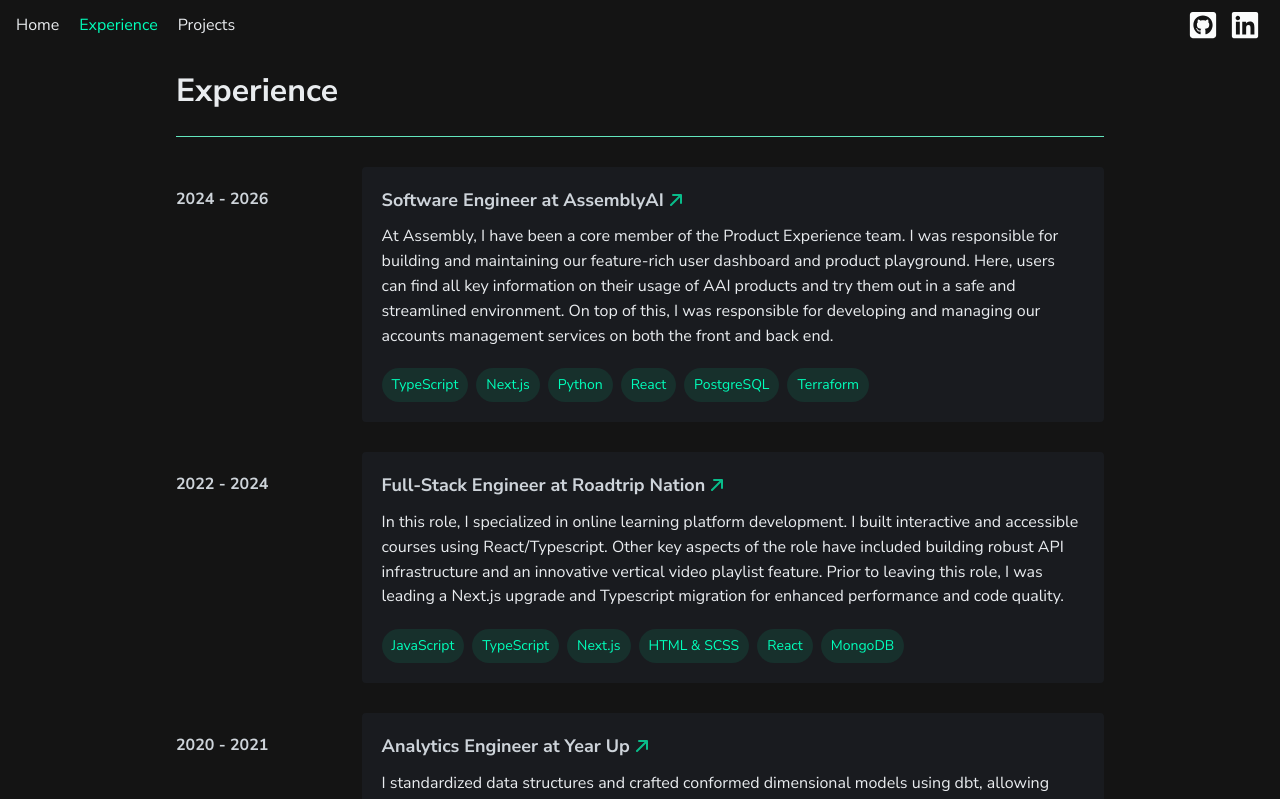
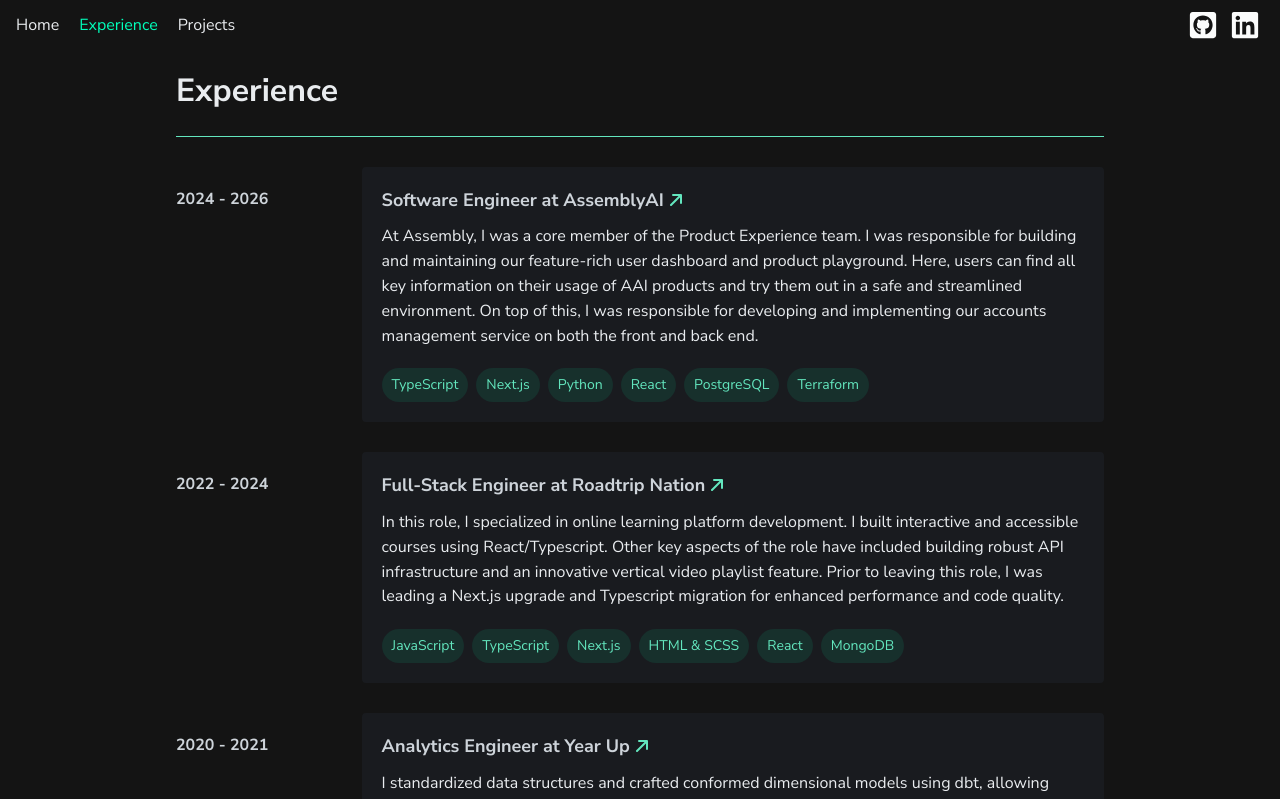
Before and after one commit to matt-gefen/portfolio-next, a Next.js app: page /experience in a window 1280 px wide. Shown: the top 799 px of the page. Built offline with nearby package versions, Linux system fonts and the light colour scheme.

Commit message:
feat: add fully featured projects mapping and content

```diff
--- a/app/experience/page.tsx
+++ b/app/experience/page.tsx
@@ -59,14 +59,14 @@
               </ul>
               <div className={`${styles.project_description}`}>
                 <p>
-                  At Assembly, I have been a core member of the Product
-                  Experience team. I was responsible for building and
-                  maintaining our feature-rich user dashboard and product
-                  playground. Here, users can find all key information on their
-                  usage of AAI products and try them out in a safe and
-                  streamlined environment. On top of this, I was responsible for
-                  developing and managing our accounts management services on
-                  both the front and back end.
+                  At Assembly, I was a core member of the Product Experience
+                  team. I was responsible for building and maintaining our
+                  feature-rich user dashboard and product playground. Here,
+                  users can find all key information on their usage of AAI
+                  products and try them out in a safe and streamlined
+                  environment. On top of this, I was responsible for developing
+                  and implementing our accounts management service on both the
+                  front and back end.
                 </p>
               </div>
             </div>
--- a/app/projects/page.module.css
+++ b/app/projects/page.module.css
@@ -30,7 +30,7 @@
   }
 }
 .company {
-  color: #09bc8a;
+  color: var(--mantine-color-teal-3);
 }
 .project_parent_link {
   & p {
@@ -39,7 +39,7 @@
 }
 .project_parent_link:hover {
   .company {
-    color: #00ffbb;
+    color: var(--mantine-color-teal-3);
   }
 }
 .project {
@@ -91,17 +91,20 @@
       display: inline-block;
     }
     & svg {
-      fill: #09bc8a;
+      fill: var(--mantine-color-teal-3);
       transition: transform 100ms ease-in-out;
     }
   }
   .project_link:hover {
-    color: #00ffbb;
+    color: var(--mantine-color-teal-3);
     & svg {
-      fill: #00ffbb;
+      fill: var(--mantine-color-teal-3);
       transform: translateX(1px) translateY(-3px);
     }
   }
+}
+.project_secondary {
+  margin-top: 20px;
 }
 .project:hover {
   background-color: #1e1f23;
@@ -122,7 +125,7 @@
     padding: 6px 10px;
     background: #09bc8a20;
     border-radius: 20px;
-    color: #00ffbb;
+    color: var(--mantine-color-teal-3);
     font-size: 14px;
     @media (max-width: 900px) {
       width: fit-content;
@@ -157,11 +160,11 @@
   padding: 10px;
   align-items: flex-end;
   background-size: cover;
-  background-position: left;
+  background-position: center;
   border-radius: 0.25rem;
   @media (max-width: 900px) {
     height: 100px;
-    background-position: center;
+    background-position: top;
     border-radius: 0 0 0.25rem 0.25rem;
   }
   & p {
--- a/package.json
+++ b/package.json
@@ -26,6 +26,7 @@
   "dependencies": {
     "@mantine/core": "^9.5.0",
     "@mantine/hooks": "^9.5.0",
+    "clsx": "^2.1.1",
     "lodash": "^4.17.21",
     "next": "16.1.6",
     "react": "19.2.4",
```
Also changed, not shown: app/data/projects.json (+26 -3 lines), app/projects/page.tsx (+44 -1 lines), 1 other file (tests, documents, lock files or other folders).
